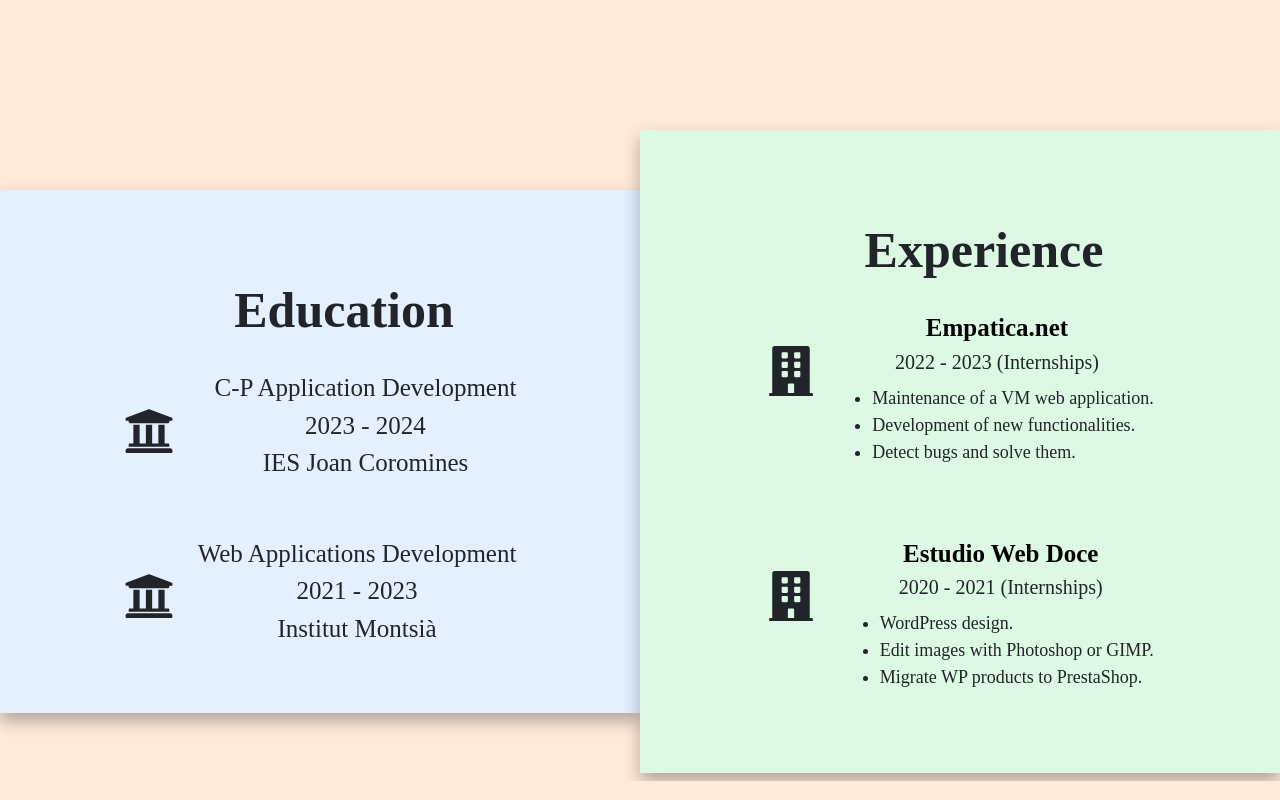
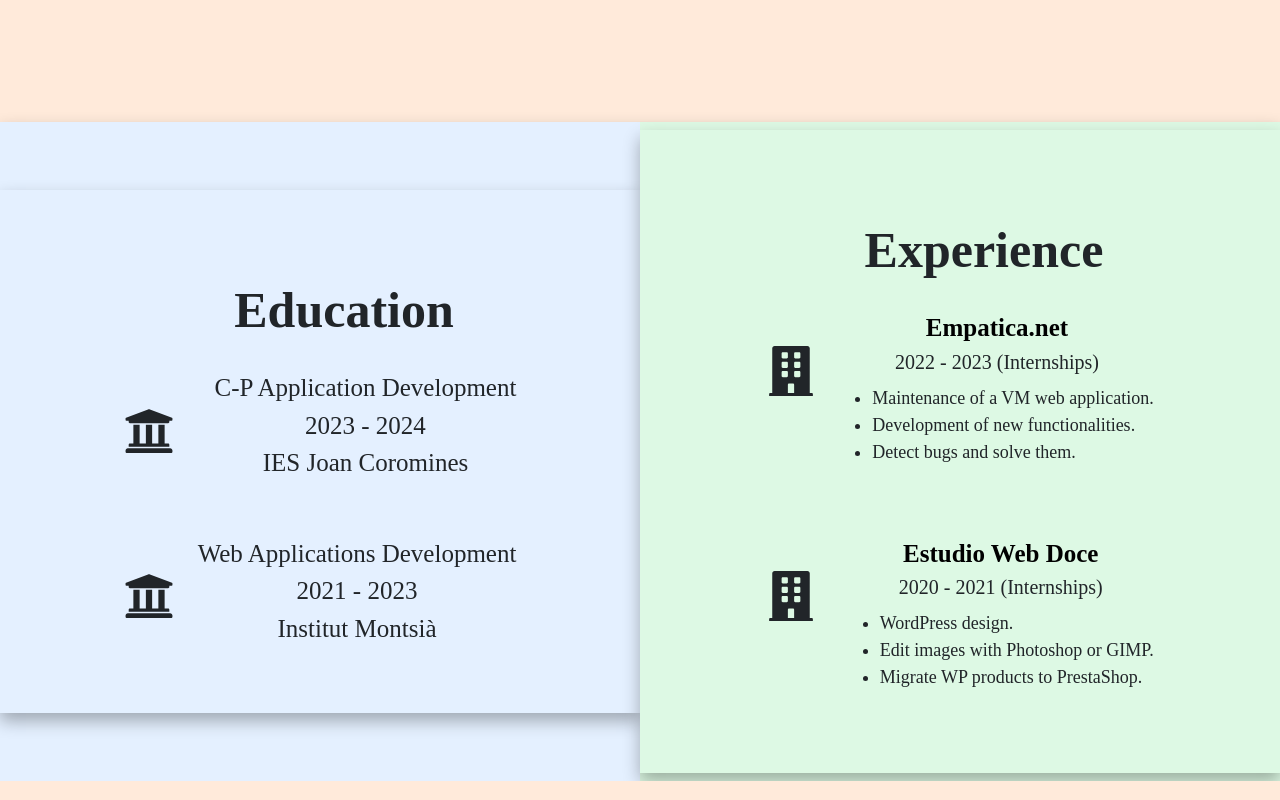
Before and after one commit to zaos22/zaos-portfolio, a React (Create React App) app: page / in a window 1280 px wide. Shown: the part 2200-3000 px from the top of the page. Built offline with nearby package versions, Linux system fonts and the light colour scheme.

Commit message:
Update App.css

```diff
--- a/src/App.css
+++ b/src/App.css
@@ -207,6 +207,11 @@
 
 .colorbg4 {
   background-color: #ddf9e4;
+  box-shadow: 0 8px 16px rgba(0, 0, 0, 0.3);
+}
+
+.colorbg22 {
+  background: linear-gradient(to right, #e4f0ff 50%, #ddf9e4 50%);
   box-shadow: 0 8px 16px rgba(0, 0, 0, 0.3);
 }
 
```
